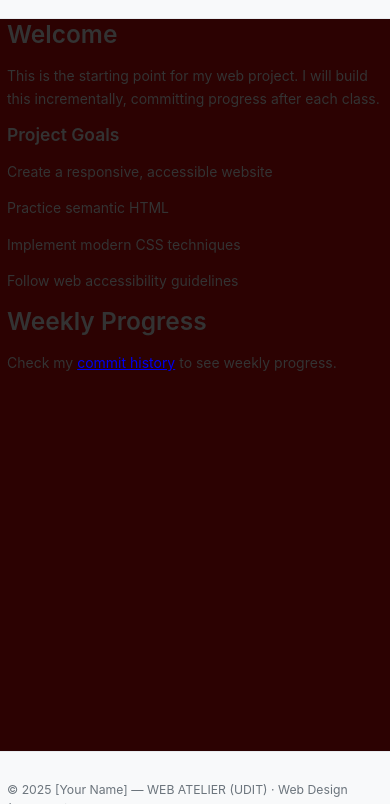
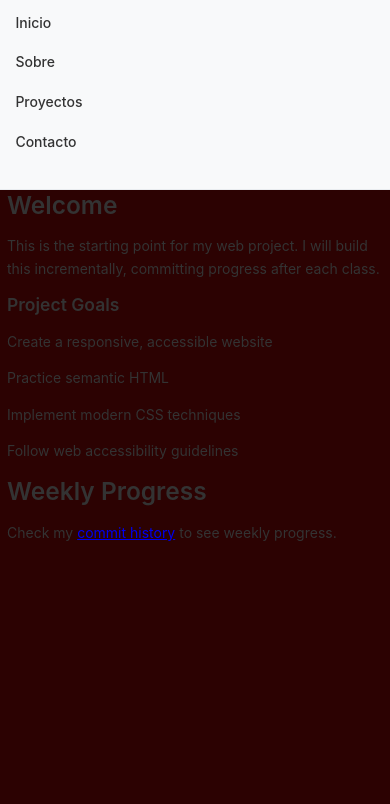
Before and after one commit to pereaosuna/mi-proyecto-web, a website: page index.html in a window 390 px wide. Shown: the part 1024-1828 px from the top of the page. Drawn offline with Linux system fonts and the light colour scheme.

Commit message:
feat: add navigation menu with responsive styles

```diff
--- a/assets/css/style.css
+++ b/assets/css/style.css
@@ -146,3 +146,42 @@ select:focus {
 	background-size: cover;
 	background-position: center;
 }
+
+/* ======= Navigation ======= */
+.site-nav {
+	background: transparent; /* usa el fondo del header */
+	padding: 0.5rem 0;
+}
+.site-nav .container {
+	display: flex;
+	align-items: center;
+	justify-content: flex-start;
+}
+.site-nav ul {
+	list-style: none;
+	display: flex;
+	gap: 1rem;
+	margin: 0;
+	padding: 0;
+	align-items: center;
+}
+.site-nav a {
+	color: #333;
+	text-decoration: none;
+	padding: 0.35rem 0.6rem;
+	border-radius: 4px;
+	font-weight: 500;
+}
+.site-nav a:hover,
+.site-nav a:focus {
+	background: #e9ecef;
+	outline: none;
+}
+
+@media (max-width: 768px) {
+	.site-nav ul {
+		flex-direction: column;
+		gap: 0.25rem;
+		align-items: flex-start;
+	}
+}
--- a/index.html
+++ b/index.html
@@ -36,6 +36,17 @@
 
 
 			<!-- Sugerencia: Puedes agregar un menú de navegación aquí -->
+
+			<nav class="site-nav" aria-label="Navegación principal">
+				<div class="container">
+					<ul>
+						<li><a href="#main">Inicio</a></li>
+						<li><a href="#about">Sobre</a></li>
+						<li><a href="#projects">Proyectos</a></li>
+						<li><a href="#contact">Contacto</a></li>
+					</ul>
+				</div>
+			</nav>
 		</header>
 
 		<main id="main" class="container">
```
